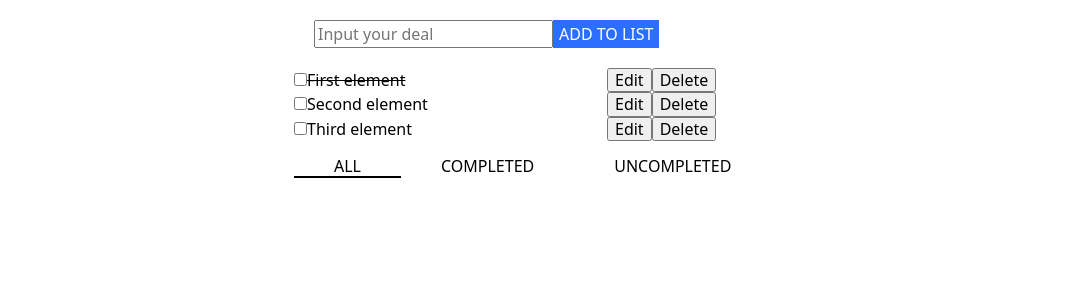
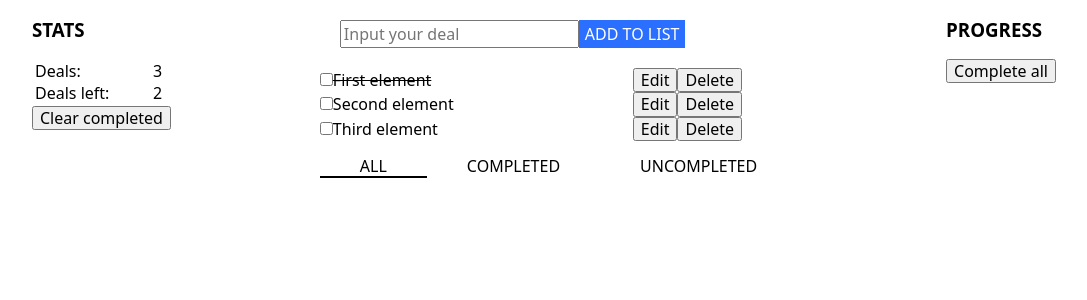
Before and after one commit to dreyhiflden/Vue.js-TODO, a Vue app: page / in a window 1280 px wide. Shown: the top 300 px of the page, without its empty margins (96-1183 px from the left). Built offline with nearby package versions, Linux system fonts and the light colour scheme.

Commit message:
Add todo stats with "Clear completed"

```diff
--- a/src/App.vue
+++ b/src/App.vue
@@ -17,7 +17,6 @@ export default {
 
 <style>
   #app {
-    width: 500px;
     margin: 0 auto;
   }
 </style>
--- a/src/components/FiltersForTodoItems.vue
+++ b/src/components/FIlterControls.vue
@@ -13,7 +13,7 @@
 
 
   export default {
-    name: "FiltersForTodoItems",
+    name: "FilterControls",
     methods: {
       ...mapActions(['changeVisibilityCathegory']),
 
--- a/src/components/TodoList.vue
+++ b/src/components/TodoList.vue
@@ -1,5 +1,9 @@
 <template>
   <div class="container">
+    <div class="left-panel">
+      <TodoListStats />
+    </div>
+    <div class="middle-panel">
     <AddTodoItem />
     <ul class="todo-list">
       <TodoListItem
@@ -8,7 +12,12 @@
         :todo="todo"
       />
     </ul>
-    <FiltersForTodoItems />
+    <FilterControls />
+    </div>
+
+    <div class="right-panel">
+      <TodoListProgress />
+    </div>
   </div>
 </template>
 
@@ -16,11 +25,13 @@
   import { mapGetters } from 'vuex'
   import AddTodoItem from "./AddTodoItemForm.vue";
   import TodoListItem from "./TodoListItem";
-  import FiltersForTodoItems from "./FiltersForTodoItems";
+  import FilterControls from "./FIlterControls";
+  import TodoListStats from "./TodoListStats";
+  import TodoListProgress from "./TodoListProgress";
 
   export default {
     name: "Todo",
-    components: { FiltersForTodoItems, TodoListItem, AddTodoItem },
+    components: {TodoListProgress, TodoListStats, FilterControls, TodoListItem, AddTodoItem },
     computed: {
       ...mapGetters({
         'todos' : 'filteredTodos'
@@ -31,10 +42,27 @@
 
 <style scoped lang="scss">
   .container {
-    max-width: 960px;
+    justify-content: space-between;
+    display: flex;
+    flex-direction: row;
+    max-width: 1024px;
     margin: 0 auto;
   }
+
+  .left-panel {
+
+  }
+
+  .middle-panel {
+
+  }
+
+  .right-panel {
+
+  }
+
   .todo-list {
     padding: 0;
+    flex-grow: 1;
   }
 </style>
--- /dev/null
+++ b/src/components/TodoListProgress.vue
@@ -0,0 +1,23 @@
+<template>
+  <div class="progress">
+    <h3 class="progress__headline">Progress</h3>
+
+    <div class="progress__bar">
+
+    </div>
+    <button class="progress__button">Complete all</button>
+  </div>
+</template>
+
+<script>
+  export default {
+    name: "TodoListProgress"
+  }
+</script>
+
+<style scoped lang="scss">
+  .progress {}
+  .progress__headline {
+    text-transform: uppercase;
+  }
+</style>
--- /dev/null
+++ b/src/components/TodoListStats.vue
@@ -0,0 +1,56 @@
+<template>
+  <div class="stats">
+    <h3  class="stats__headline">Stats</h3>
+
+    <table style="width:100%">
+      <tr>
+        <td>Deals:</td>
+        <td>{{ totalDeals }}</td>
+      </tr>
+      <tr>
+        <td>Deals left:</td>
+        <td>{{ leftDeals }}</td>
+      </tr>
+    </table>
+
+    <button class="stats__button" @click="clearCompletedMethod">
+      Clear completed
+    </button>
+  </div>
+</template>
+
+<script>
+  import { mapActions, mapGetters } from "vuex";
+
+  export default {
+    name: "TodoListStats",
+    computed: {
+      ...mapGetters(['todos']),
+
+      totalDeals: function () {
+        return this.todos.length
+      },
+
+      leftDeals: function () {
+        return this.todos.filter(todo => !todo.completed).length
+      }
+    },
+    methods: {
+      ...mapActions(['clearCompleted']),
+
+      clearCompletedMethod() {
+        this.clearCompleted()
+      }
+    }
+  }
+</script>
+
+<style scoped lang="scss">
+  .stats {
+
+  }
+
+  .stats__headline {
+    text-transform: uppercase;
+  }
+</style>
--- a/src/store/index.js
+++ b/src/store/index.js
@@ -46,18 +46,16 @@ export default new Vuex.Store({
   },
   getters: {
     todos: state => state.todos,
-    // Вызываем локаульную функцию filters передавая в качестве ключа объекта наш state.visibiliti и второй аргумент
-    // это наша тудушка
     filteredTodos: state => filters[state.visibility](state.todos)
   },
   mutations: {
-    ADD_TODO_ITEM(state, newTodoItem) {
+    ADD_TODO_ITEM (state, newTodoItem) {
       state.todos.push(newTodoItem)
     },
-    TOGGLE_COMPLETE_STATUS(state, index) {
+    TOGGLE_COMPLETE_STATUS (state, index) {
       state.todos[index].completed === false ? state.todos[index].completed = true : state.todos[index].completed = false
     },
-    EDIT_TODO_ITEM(state, value){
+    EDIT_TODO_ITEM (state, value){
       let todos = state.todos;
       state.todos = todos;
     },
@@ -66,8 +64,7 @@ export default new Vuex.Store({
     },
     CHANGE_VISIBILITY_CATHEGORY (state, sortBy) {
       state.visibility = sortBy
-    }
-
+    },
   },
   actions: {
     addTodoItem ({ commit }, newTodoItem) {
@@ -85,6 +82,12 @@ export default new Vuex.Store({
     },
     changeVisibilityCathegory ( {commit}, sortBy ) {
       commit('CHANGE_VISIBILITY_CATHEGORY', sortBy)
+    },
+    clearCompleted ({ state, commit }) {
+      state.todos.filter(todo => todo.completed)
+        .forEach(todo => {
+          commit('REMOVE_TODO_ITEM', todo)
+        })
     }
   }
 })
```
